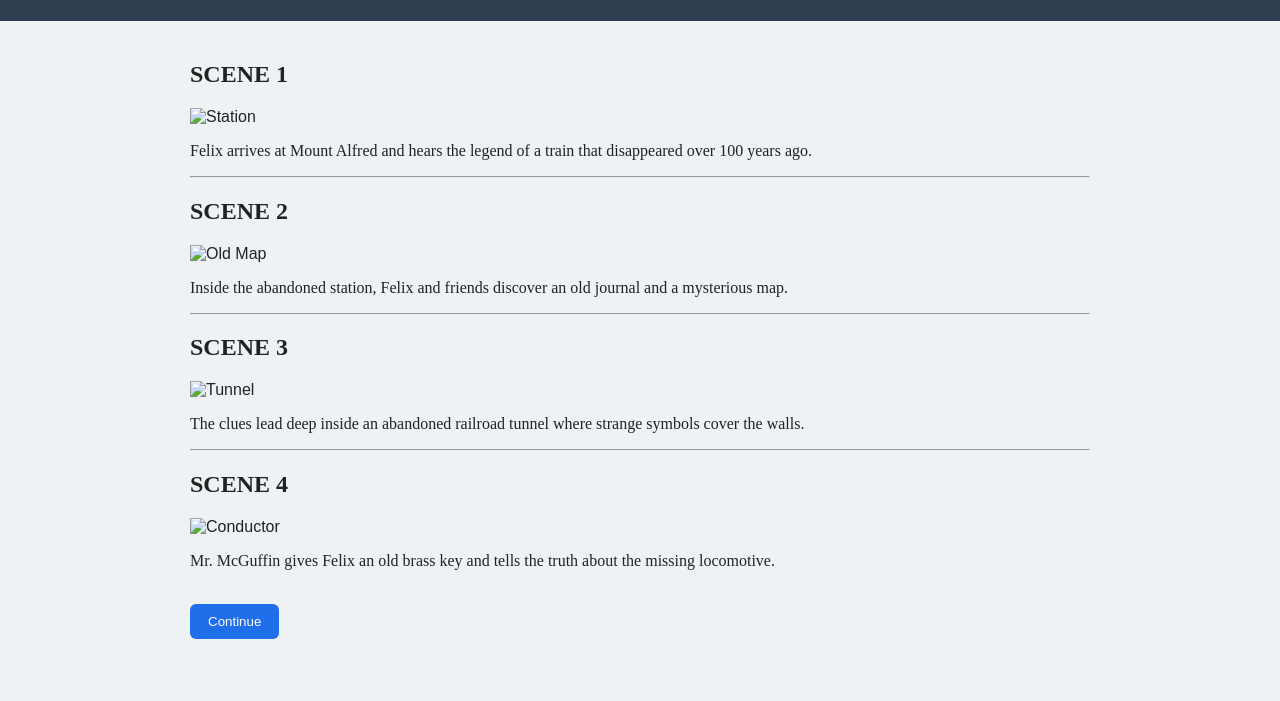
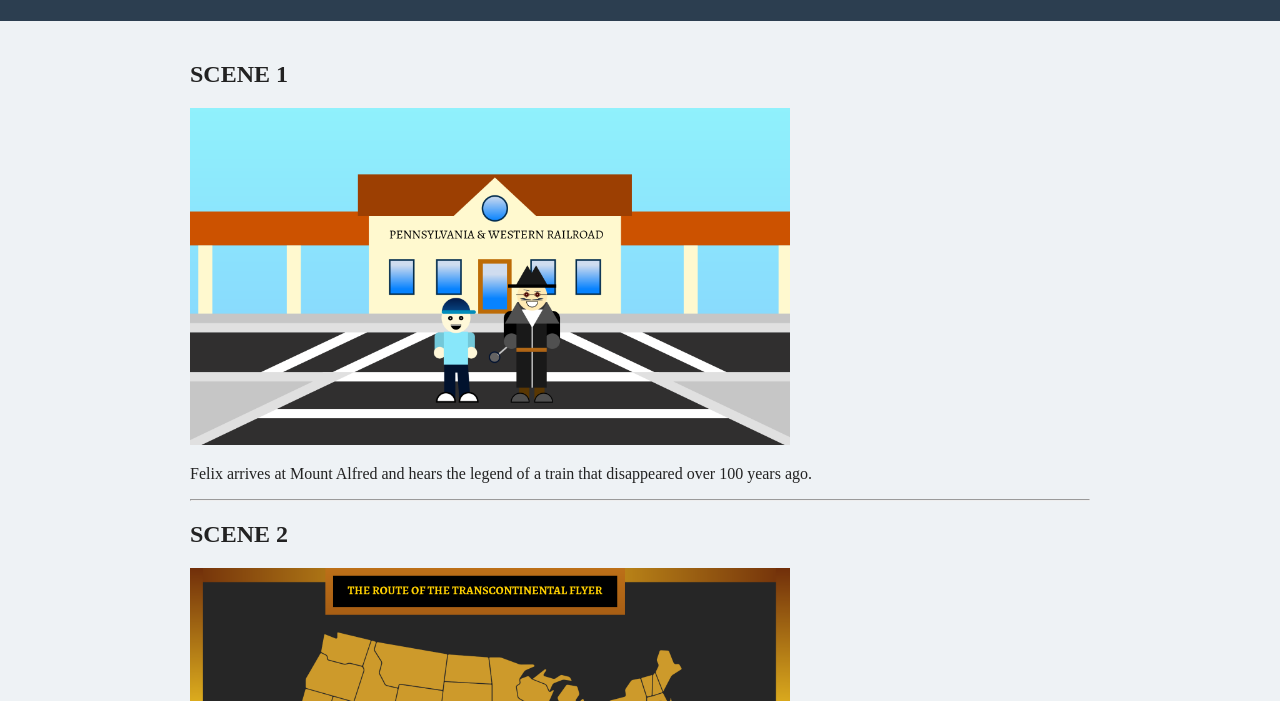
Before and after one commit to miguelvazquezmv/dcn, a plain HTML site: page story.html in a window 1280 px wide. Shown: the part 99-800 px from the top of the page. Drawn offline with Linux system fonts and the light colour scheme.

Commit message:
Update image paths in story.html

```diff
--- a/story.html
+++ b/story.html
@@ -16,7 +16,7 @@
 
 <h2>Scene 1</h2>
 
-<img src="../Project Files/Images/Train_station_entrance.png" alt="Station" width="600">
+<img src="Images/Train_station_entrance.png" alt="Station" width="600">
 
 <p>
 Felix arrives at Mount Alfred and hears the legend of a train that disappeared over
@@ -27,7 +27,7 @@ Felix arrives at Mount Alfred and hears the legend of a train that disappeared o
 
 <h2>Scene 2</h2>
 
-<img src="../Project Files/Images/Story_Map.png" alt="Old Map" width="600">
+<img src="Images/Story_Map.png" alt="Old Map" width="600">
 
 <p>
 Inside the abandoned station, Felix and friends discover an old journal and a
@@ -38,7 +38,7 @@ mysterious map.
 
 <h2>Scene 3</h2>
 
-<img src="../Project Files/Images/Gang_in_cave.png" alt="Tunnel" width="600">
+<img src="Images/Gang_in_cave.png" alt="Tunnel" width="600">
 
 <p>
 The clues lead deep inside an abandoned railroad tunnel where strange symbols
@@ -49,7 +49,7 @@ cover the walls.
 
 <h2>Scene 4</h2>
 
-<img src="../Project Files/Images/Railcar.png" alt="Conductor" width="600">
+<img src="Images/Railcar.png" alt="Conductor" width="600">
 
 <p>
 Mr. McGuffin gives Felix an old brass key and tells the truth about the missing
```
